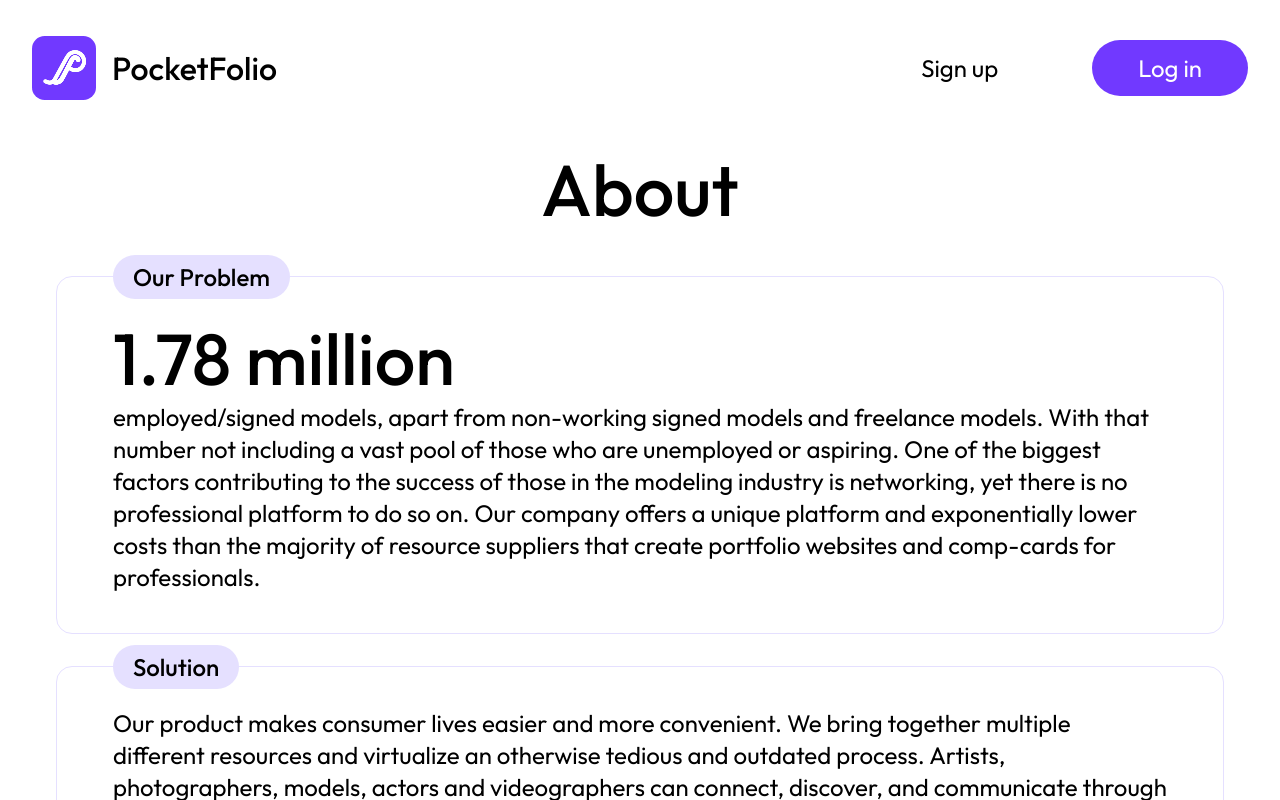
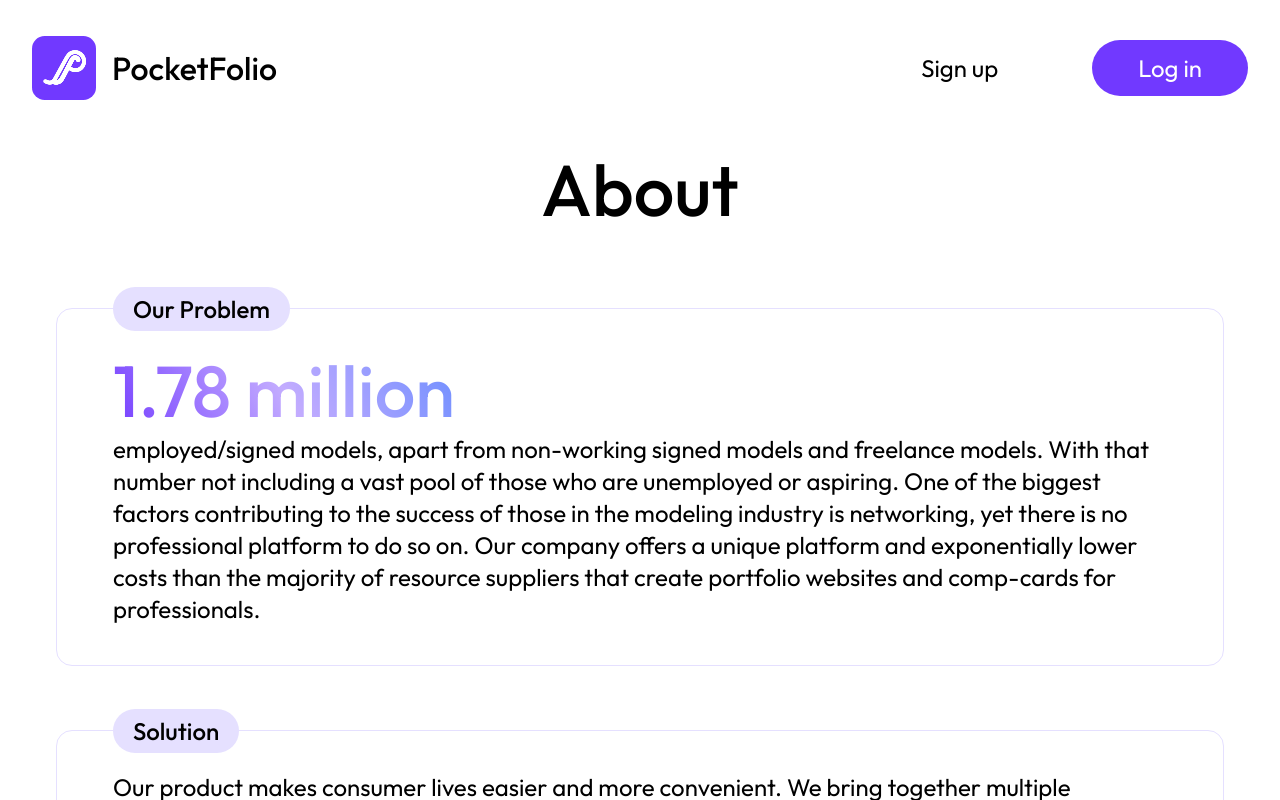
Before and after one commit to mpfolio/mpfolio, a Next.js app: page /about in a window 1280 px wide. Shown: the top 800 px of the page. Built offline with nearby package versions, Linux system fonts and the light colour scheme.

Commit message:
added about stat gradient

```diff
--- a/app/about/page.css
+++ b/app/about/page.css
@@ -1,7 +1,7 @@
 .body {
     display: flex;
     flex-direction: column;
-    gap: 2rem;
+    gap: 4rem;
     padding: 0 3.5rem;
     margin-bottom: 2rem;
 }
@@ -30,6 +30,13 @@
     margin-top: -0.75rem;
     margin-bottom: -0.75rem;
 }
+.section > h1, .fill-gradient {
+    width: fit-content;
+    background: -webkit-linear-gradient(30deg, #7139FF, #C3ACFF, #6A8DFF);
+    background-clip: overflow;
+    -webkit-background-clip: text;
+    -webkit-text-fill-color: transparent;
+}
 
 .subsection-container {
     gap: 2rem;
--- a/app/about/page.tsx
+++ b/app/about/page.tsx
@@ -11,7 +11,7 @@ function App() {
             <h1 className="main-title">About</h1>
             <div className="section">
                 <h4 className="title-chip">Our Problem</h4>
-                <h1>1.78 million</h1>
+                <h1 className="fill-gradient">1.78 million</h1>
                 <p>employed/signed models, apart from non-working signed models and freelance models. With that number not including a vast pool of those who are unemployed or aspiring. One of the biggest factors contributing to the success of those in the modeling industry is networking, yet there is no professional platform to do so on. Our company offers a unique platform and exponentially lower costs than the majority of resource suppliers that create portfolio websites and comp-cards for professionals.</p>
             </div>
             <div className="section subsection-container">
```
